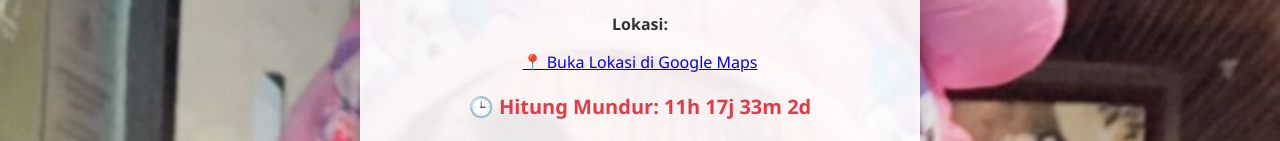
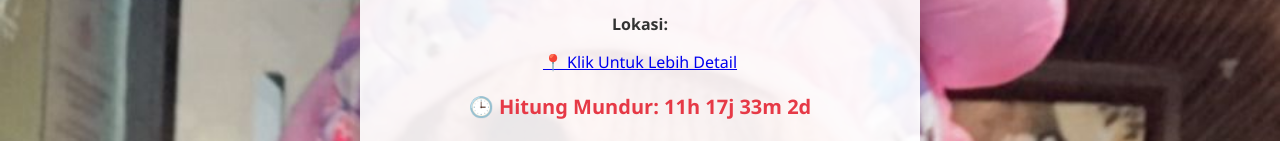
Before and after one commit to Rapval/undangan-anak, a plain HTML site: page index.html in a window 1280 px wide. Shown: the part 556-697 px from the top of the page. Drawn offline with nearby package versions, Linux system fonts and the light colour scheme.

Commit message:
Update index.html

```diff
--- a/index.html
+++ b/index.html
@@ -19,7 +19,7 @@
 
     <p><strong>Tanggal:</strong> 10 Juni 2025</p>
     <p><strong>Lokasi:</strong></p>
-    <a class="lokasi-button" href="https://maps.app.goo.gl/WDsSUm5mvQoFox9j8" target="_blank">📍 Buka Lokasi di Google Maps</a>
+    <a class="lokasi-button" href="https://maps.app.goo.gl/WDsSUm5mvQoFox9j8" target="_blank">📍 Klik Untuk Lebih Detail</a>
 
     <div id="countdown"></div>
 
```
